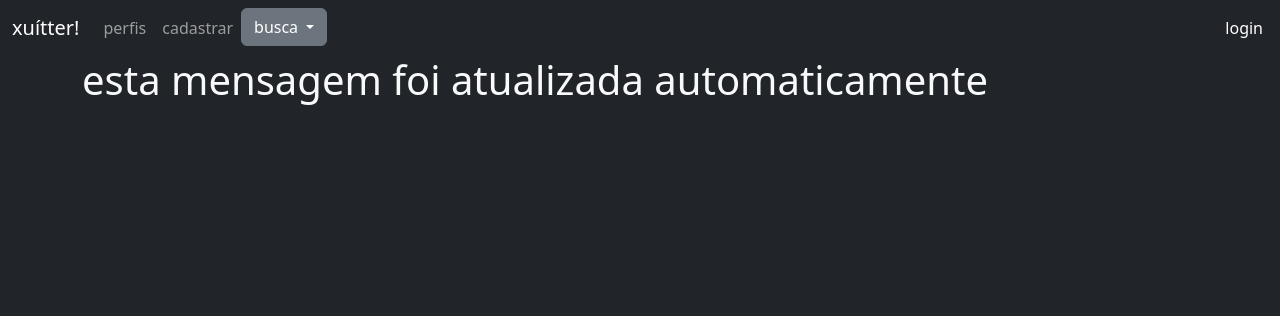
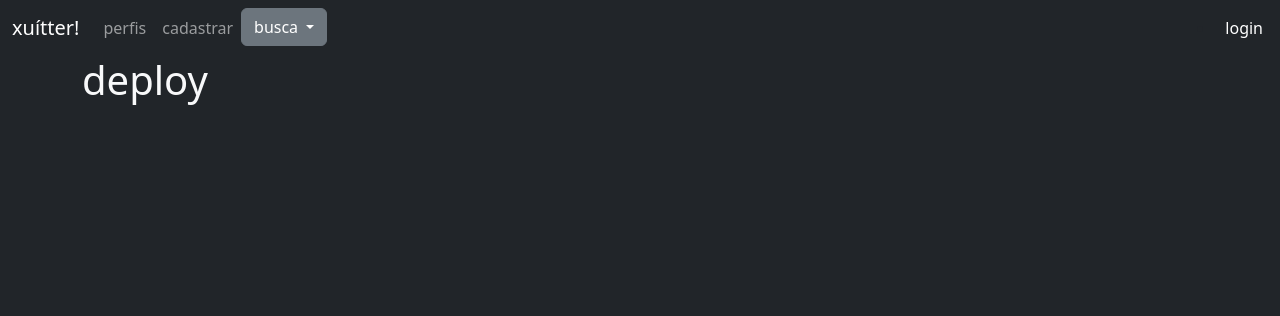
Before and after one commit to k-lila/socialmedia, a Django app: page /hello/ in a window 1280 px wide. Shown: the top 316 px of the page. Run offline with Django 5.2, Linux system fonts and the light colour scheme.

Commit message:
deploy test

```diff
--- a/socialmedia/templates/hello_world.html
+++ b/socialmedia/templates/hello_world.html
@@ -1,4 +1,4 @@
 {% extends 'base.html' %}
 {% block content %}
-<h1 class="text-light">esta mensagem foi atualizada automaticamente</h1>
+<h1 class="text-light">deploy</h1>
 {% endblock %}
```
